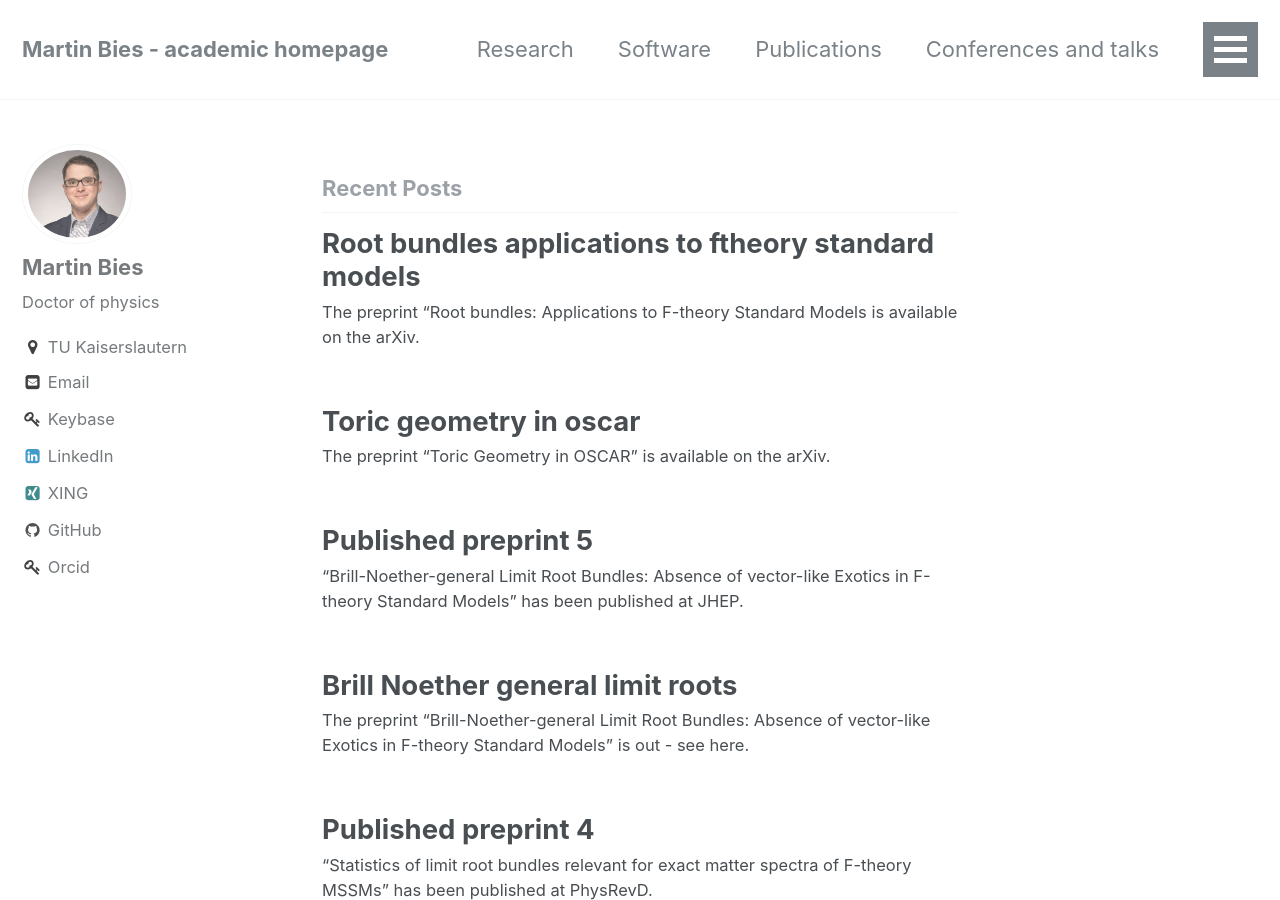
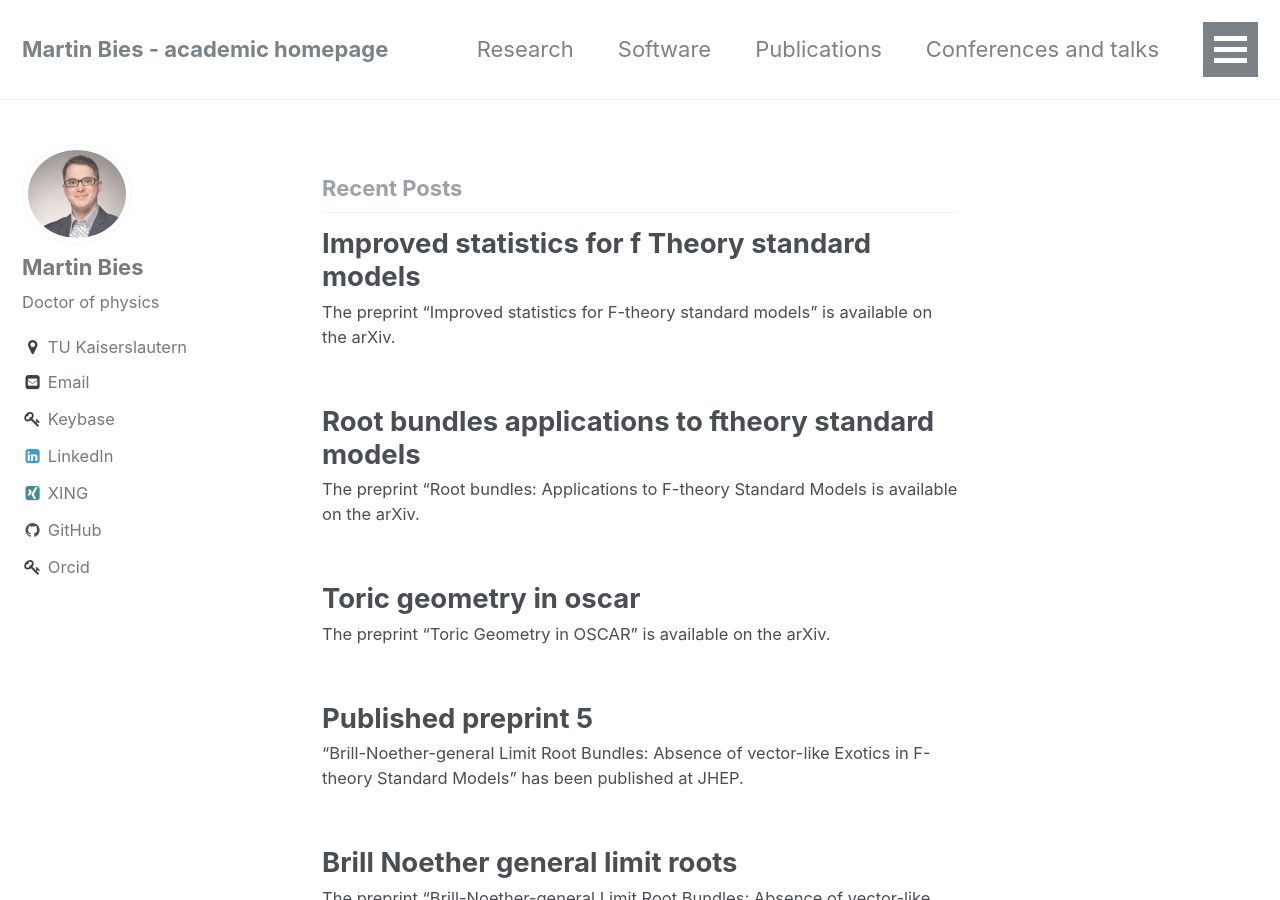
Before and after one commit to MartinBies/MartinBies.github.io, a Jekyll site: the page built from index.html, in a window 1280 px wide and 900 px high. Built offline with Jekyll 4.4.1, drawn with Linux system fonts in a browser that asks for light colours; the list of posts is cut into pages by our own code.

Commit message:
Add latest paper to website
Add also my talk at String Pheno 2023 to the website

```diff
--- a/_pages/publications.md
+++ b/_pages/publications.md
@@ -11,6 +11,7 @@ permalink: /publications/
 ## Paper
 
 You can find all my publications on [inspire](https://inspirehep.net/author/profile/M.Bies.1), on [arXiv](https://arxiv.org/search/?query=Martin+Bies&searchtype=author&abstracts=hide&order=-announced_date_first&size=50) and on [orcid](https://orcid.org/0000-0002-9609-1693):
+11 | Martin Bies, Mirjam Cvetič, Ron Donagi, Marielle Ong [*Improved statistics for F-theory standard models*](https://arxiv.org/abs/2307.02535)(Preprint)
 
 10 | Martin Bies [*Root bundles: Applications to F-theory Standard Models*](https://arxiv.org/abs/2303.08144)(Preprint)
 
--- /dev/null
+++ b/_posts/2023-07-10-Improved statistics for F-theory standard models.md
@@ -0,0 +1,5 @@
+---
+comments: false
+---
+
+The preprint "Improved statistics for F-theory standard models" is available on the [arXiv](https://arxiv.org/abs/2307.02535).
```
Also changed, not shown: 1 other file.
